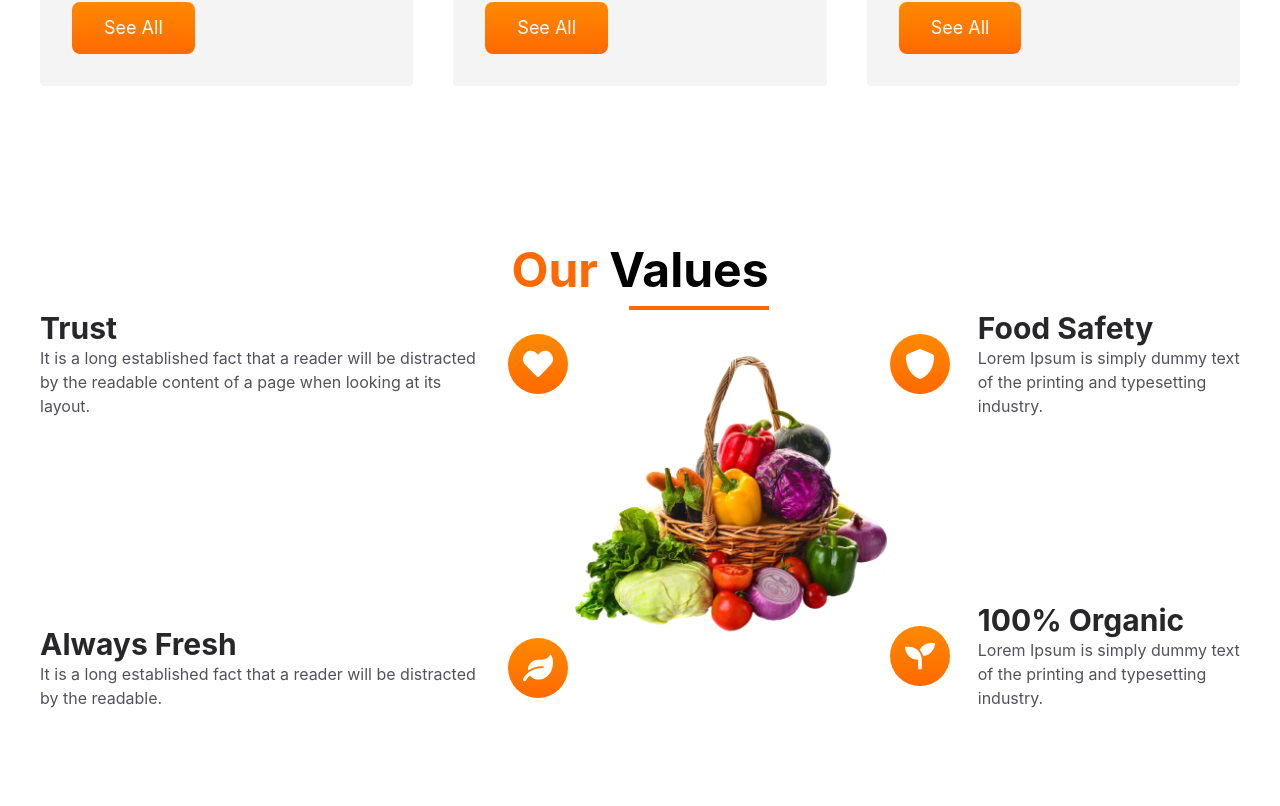
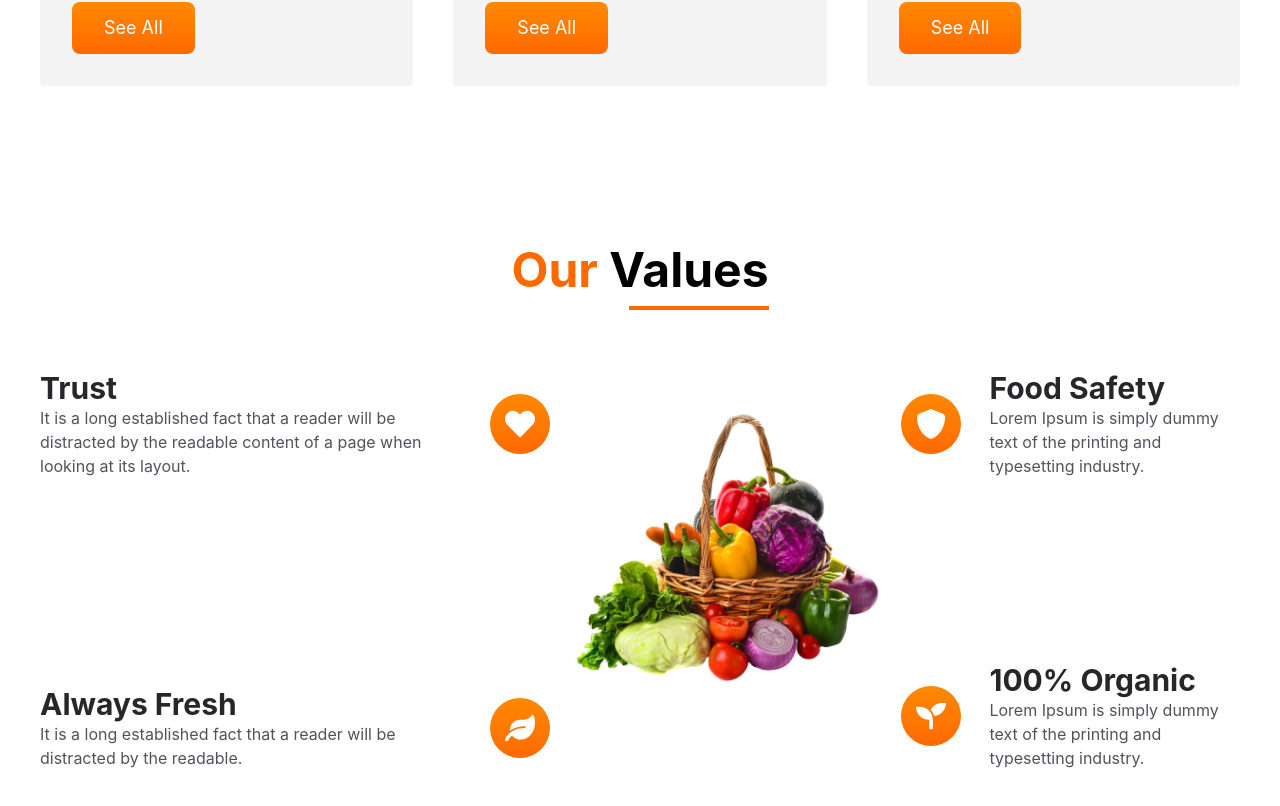
Before and after one commit to Nabeela-Kanwal/Grocery-store-react, a React (Vite) app: page / in a window 1280 px wide. Shown: the part 1426-2232 px from the top of the page. Built offline with nearby package versions, Linux system fonts and the light colour scheme.

Commit message:
fixed icons

```diff
--- a/src/components/Values/Values.jsx
+++ b/src/components/Values/Values.jsx
@@ -39,7 +39,7 @@ const Values = () => {
     <section>
       <div className="max-w-[1400px] mx-auto px-10 py-20">
         <Heading highlight="Our" heading="Values" />
-        <div className="flex">
+        <div className="flex gap-5 mt-15">
           {/* left values */}
 
           <div className="min-h-100 flex flex-col justify-between">
```
